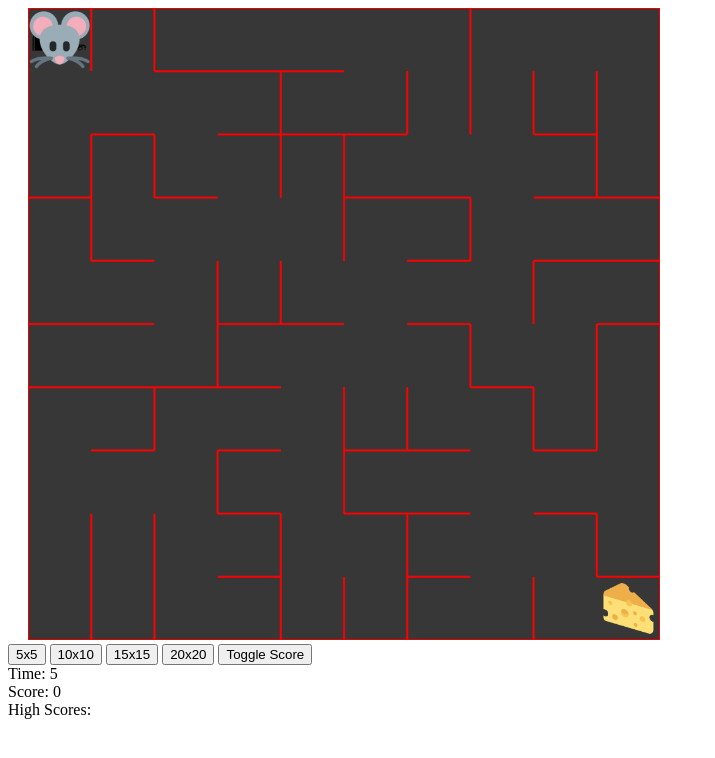
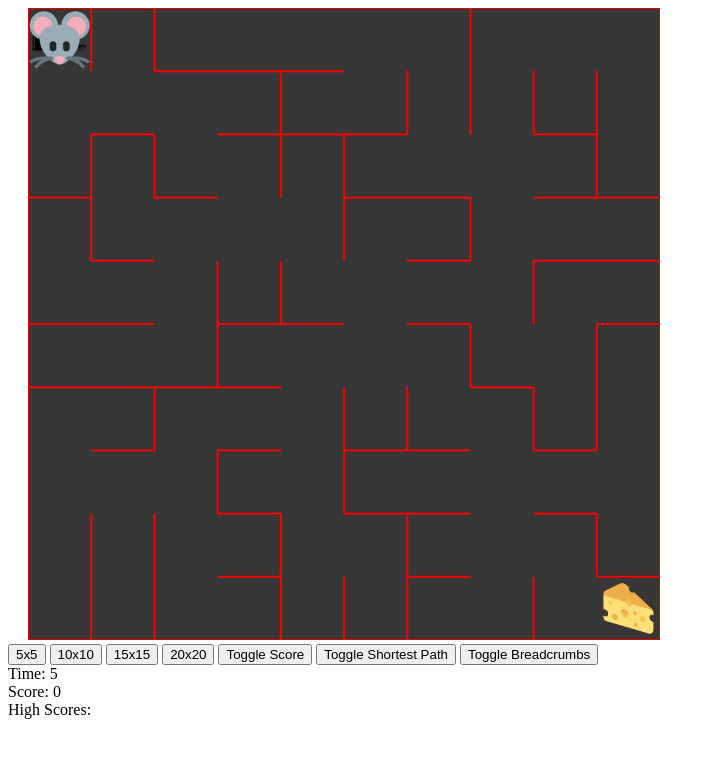
Before and after one commit to aaronmorgenegg/CS-5410-assn2, a plain HTML site: page index.html in a window 1280 px wide. Shown: the whole page, without its empty margins (0-715 px from the left). Drawn offline with Linux system fonts and the light colour scheme.

Commit message:
Added breadcrumbs and shortest path toggle

```diff
--- a/index.html
+++ b/index.html
@@ -18,6 +18,8 @@
 		<input type="button" id="button_15x15" onclick="updateMazeSize(15)" value="15x15">
 		<input type="button" id="button_20x20" onclick="updateMazeSize(20)" value="20x20">
 		<input type="button" id="button_score" onclick="toggleScoreDisplay()" value="Toggle Score">
+		<input type="button" id="button_shortest_path" onclick="toggleShortestPathDisplay()" value="Toggle Shortest Path">
+		<input type="button" id="button_breadcrumbs" onclick="toggleBreadcrumbsDisplay()" value="Toggle Breadcrumbs">
 		<div id="time"></div>
 		<div id="score"></div>
 		<div id="high_scores"></div>
--- a/js/mazeGame.js
+++ b/js/mazeGame.js
@@ -72,3 +72,11 @@ function updateTime(){
 function toggleScoreDisplay(){
     game_data['options']['show_score'] = !game_data['options']['show_score']
 }
+
+function toggleShortestPathDisplay(){
+    game_data['options']['show_path'] = !game_data['options']['show_path']
+}
+
+function toggleBreadcrumbsDisplay(){
+    game_data['options']['show_visited'] = !game_data['options']['show_visited']
+}
```
